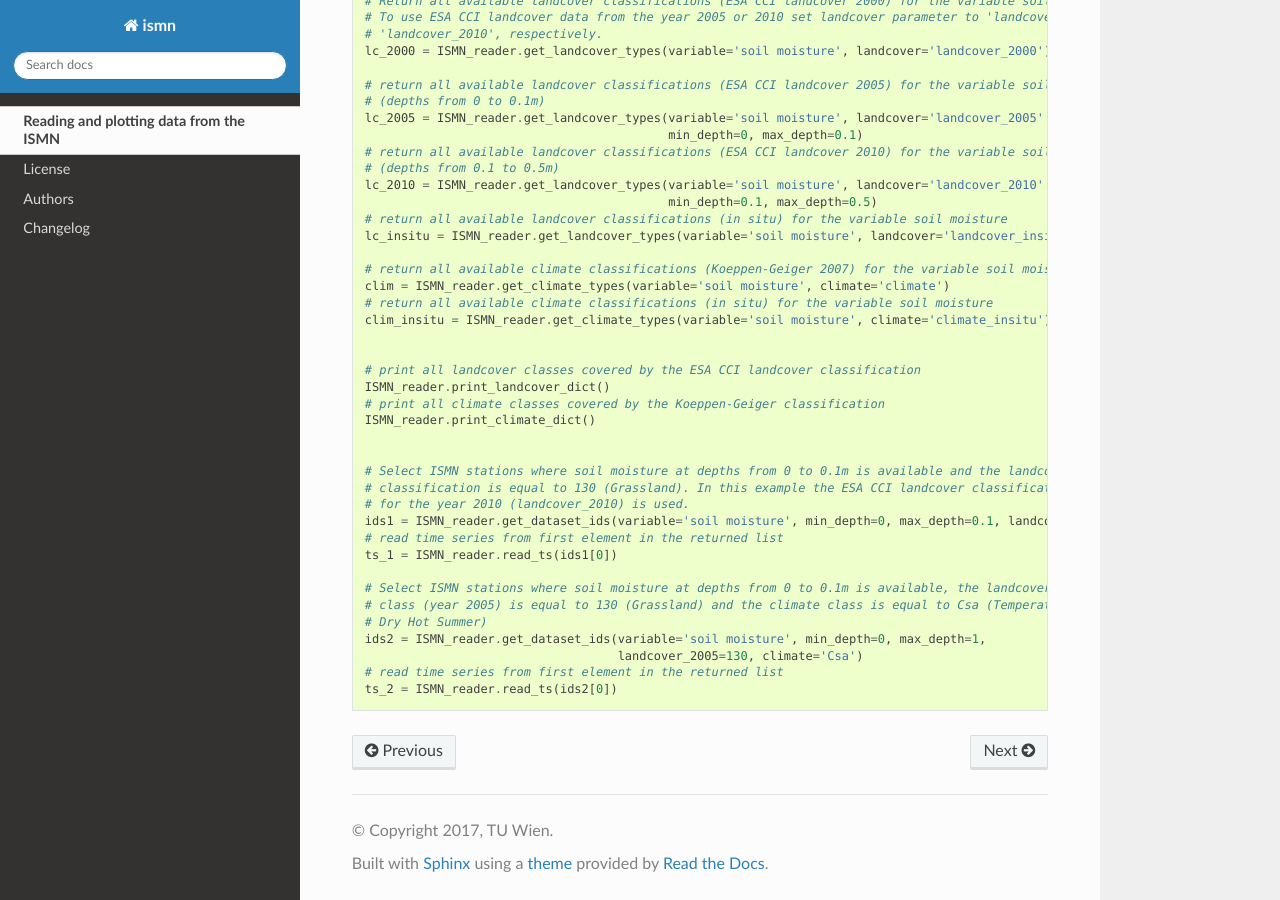
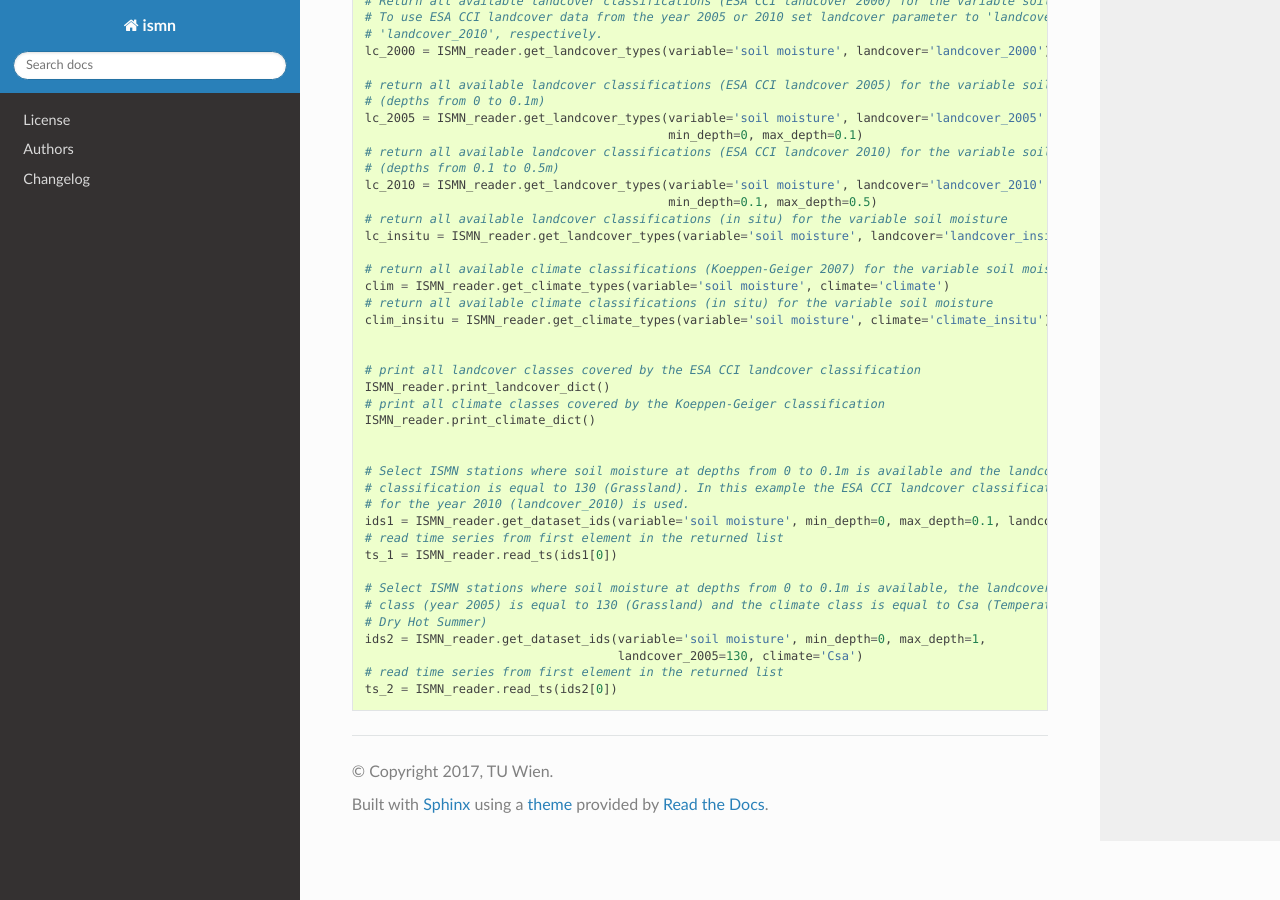
Before and after one commit to TUW-GEO/ismn, a Sphinx documentation site: the page built from docs/examples.rst, in a window 1280 px wide and 900 px high, scrolled down 6111 px. Built offline with Sphinx 7.4.7 and the Read the Docs theme 2.0.0, drawn with Linux system fonts in a browser that asks for light colours; formulas are drawn with MathJax 3; pages that are not in the unit, such as notebooks, are missing from menus.

Commit message:
Update docs

```diff
--- a/doc_requirements.txt
+++ b/doc_requirements.txt
@@ -1 +1,2 @@
 sphinx==1.6.6
+sphinx_rtd_theme
--- a/docs/examples.rst
+++ b/docs/examples.rst
@@ -5,4 +5,4 @@ This example program chooses a random Network and Station and plots the first
 variable,depth,sensor combination.
 
 .. include::
-   read_and_plot_ismn_data/Read and plot ISMN data.rst
+   ./read_and_plot_ismn_data/Read_and_plot_ISMN_data.rst
--- a/docs/index.rst
+++ b/docs/index.rst
@@ -1,4 +1,5 @@
 .. include:: ../README.rst
+.. include:: examples.rst
 
 Contents
 ========
@@ -6,7 +7,6 @@ Contents
 .. toctree::
    :maxdepth: 2
 
-   examples
    License <license>
    Authors <authors>
    Changelog <changes>
```
Also changed, not shown: docs/read_and_plot_ismn_data/Read_and_plot_ISMN_data.rst (renamed from docs/read_and_plot_ismn_data/Read and plot ISMN data.rst).
